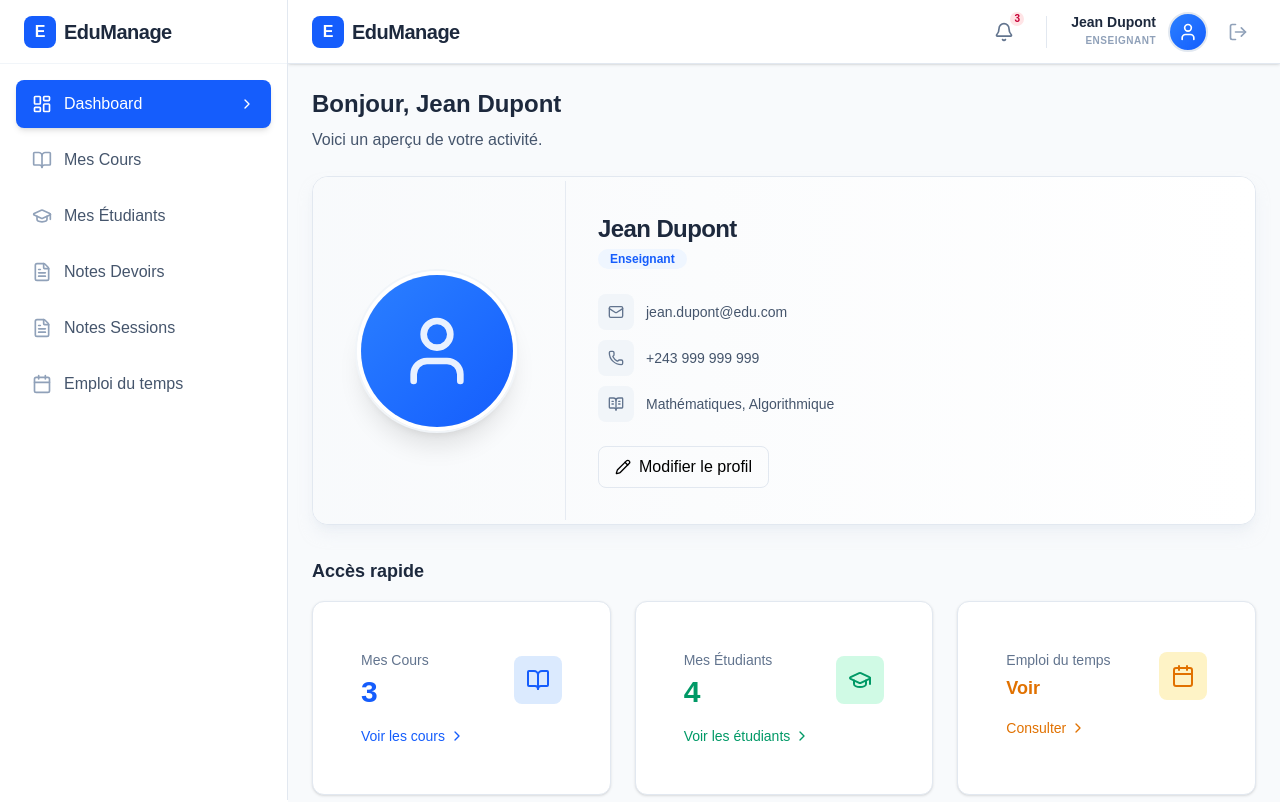
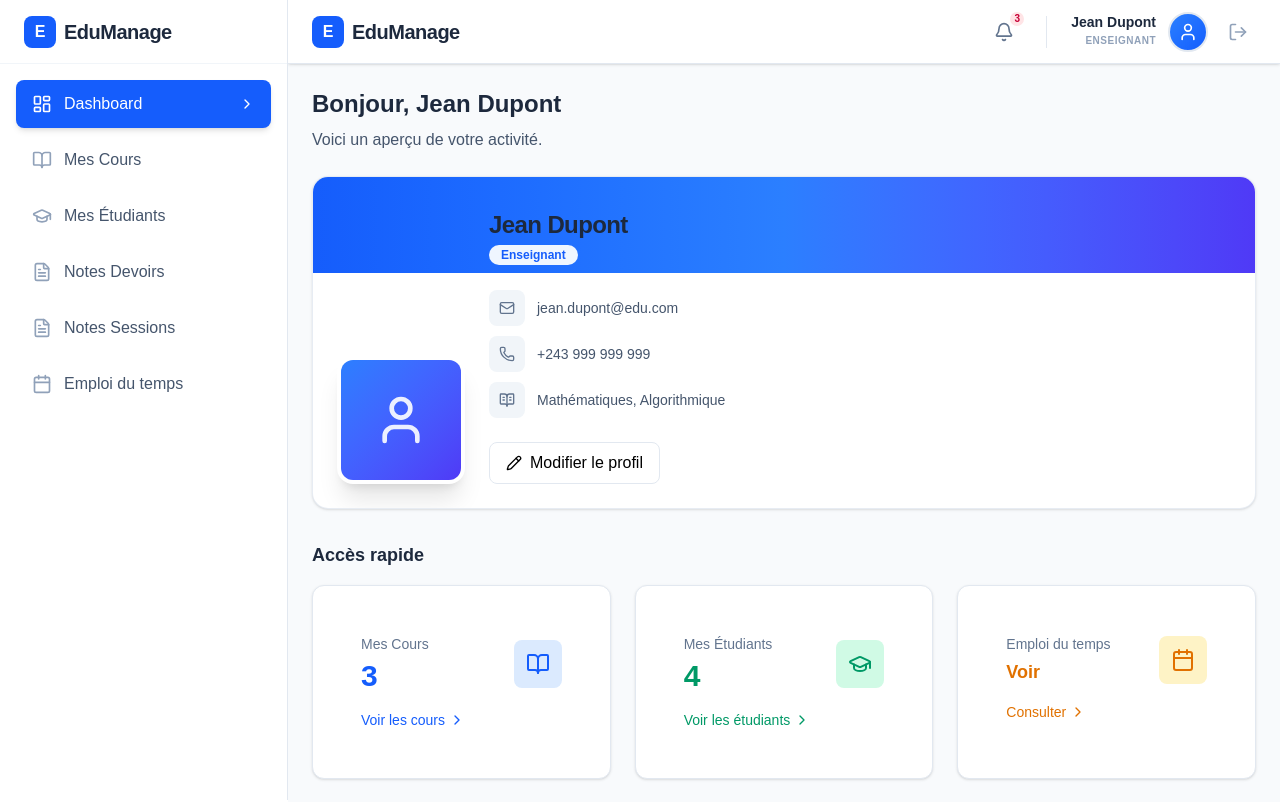
Before and after one commit to nachito-pank/ProjetX, a Next.js app: page /enseignant/dashboard in a window 1280 px wide. Shown: the top 802 px of the page. Built offline with nearby package versions, Linux system fonts and the light colour scheme.

Commit message:
Revise profile section design in DashboardPage for a more professional appearance, including updated layout and styling for the profile image and content area.

```diff
--- a/app/enseignant/dashboard/page.tsx
+++ b/app/enseignant/dashboard/page.tsx
@@ -90,31 +90,26 @@ export default function DashboardPage() {
             </h1>
             <p className="text-slate-600 mb-6">Voici un aperçu de votre activité.</p>
 
-            {/* Section Profil - Carte style professionnel */}
-            <div className="mb-8 overflow-hidden rounded-2xl border border-slate-200 bg-white shadow-lg shadow-slate-200/50">
-              <div className="bg-gradient-to-r from-slate-50 to-white px-1 py-1">
-                <div className="flex flex-col lg:flex-row">
-                  {/* Photo / Avatar - Grande cercle type carte d'identité */}
-                  <div className="flex items-center justify-center p-8 lg:p-10 lg:border-r lg:border-slate-200/80 lg:pr-12">
-                    <div className="relative">
-                      <div className="w-36 h-36 sm:w-40 sm:h-40 rounded-full overflow-hidden border-4 border-white shadow-xl ring-2 ring-slate-100 bg-gradient-to-br from-slate-100 to-slate-200">
-                        {profileImage ? (
-                          <img
-                            src={profileImage}
-                            alt="Photo de profil"
-                            className="w-full h-full object-cover"
-                          />
-                        ) : (
-                          <div className="w-full h-full flex items-center justify-center bg-gradient-to-br from-blue-500 to-blue-600">
-                            <User className="w-16 h-16 sm:w-20 sm:h-20 text-white/90" />
-                          </div>
-                        )}
-                      </div>
+            {/* Section Profil - Design professionnel */}
+            <div className="mb-8 rounded-2xl bg-white border border-slate-200/80 shadow-sm overflow-hidden">
+              <div className="h-24 bg-gradient-to-r from-blue-600 via-blue-500 to-indigo-600" />
+              <div className="relative px-6 pb-6 -mt-16">
+                <div className="flex flex-col sm:flex-row sm:items-end gap-6">
+                  {/* Photo - Style carte professionnelle */}
+                  <div className="relative shrink-0">
+                    <div className="w-32 h-32 rounded-2xl overflow-hidden border-4 border-white shadow-xl bg-slate-100">
+                      {profileImage ? (
+                        <img src={profileImage} alt="Photo" className="w-full h-full object-cover" />
+                      ) : (
+                        <div className="w-full h-full flex items-center justify-center bg-gradient-to-br from-blue-500 to-indigo-600">
+                          <User className="w-14 h-14 text-white/90" />
+                        </div>
+                      )}
                     </div>
                   </div>
 
                   {/* Contenu */}
-                  <div className="flex-1 p-6 lg:p-8 flex flex-col justify-center">
+                  <div className="flex-1 min-w-0 pt-2 sm:pt-0">
                     {!isEditingProfile ? (
                       <>
                         <div className="space-y-4">
```
